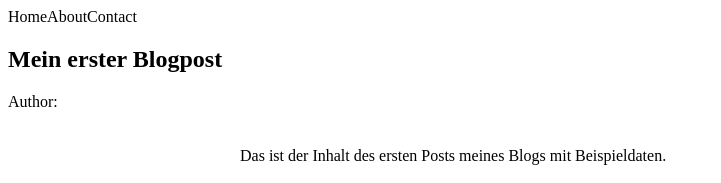
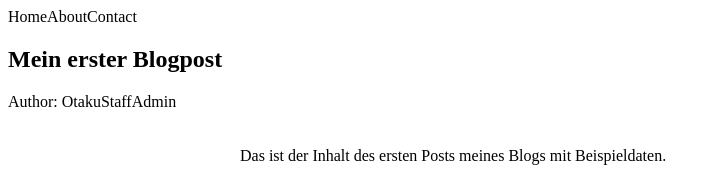
Before and after one commit to DavidDev25/OtakuStackblog, an Angular app: page /blog/1 in a window 1280 px wide. Shown: the top 183 px of the page, without its empty margins (0-721 px from the left). Built offline with nearby package versions, Linux system fonts and the light colour scheme.

Commit message:
Add author field to mock blog posts for better data representation

```diff
--- a/projects/blog/src/app/mock-posts.ts
+++ b/projects/blog/src/app/mock-posts.ts
@@ -2,11 +2,12 @@ export interface BlogPost {
     id: number;
     title: string;
     content: string;
+    author: string;
 }
 
 
 export const MOCK_POSTS: BlogPost[] = [
-    { id: 1, title: 'Mein erster Blogpost', content: 'Das ist der Inhalt des ersten Posts meines Blogs mit Beispieldaten.'},
-    { id: 2, title: 'Mein zweiter Blogpost', content: 'Das ist der Inhalt des zweiten Posts meines Blogs mit Beispieldaten.'},
-    { id: 3, title: 'Mein dritter Blogpost', content: 'Das ist der Inhalt des dritten Posts meines Blogs mit Beispieldaten.'},
+    { author: 'OtakuStaffAdmin', id: 1, title: 'Mein erster Blogpost', content: 'Das ist der Inhalt des ersten Posts meines Blogs mit Beispieldaten.'},
+    { author: 'OtakuStaffAdmin', id: 2, title: 'Mein zweiter Blogpost', content: 'Das ist der Inhalt des zweiten Posts meines Blogs mit Beispieldaten.'},
+    { author: 'OtakuStaffAdmin', id: 3, title: 'Mein dritter Blogpost', content: 'Das ist der Inhalt des dritten Posts meines Blogs mit Beispieldaten.'},
 ];
```
